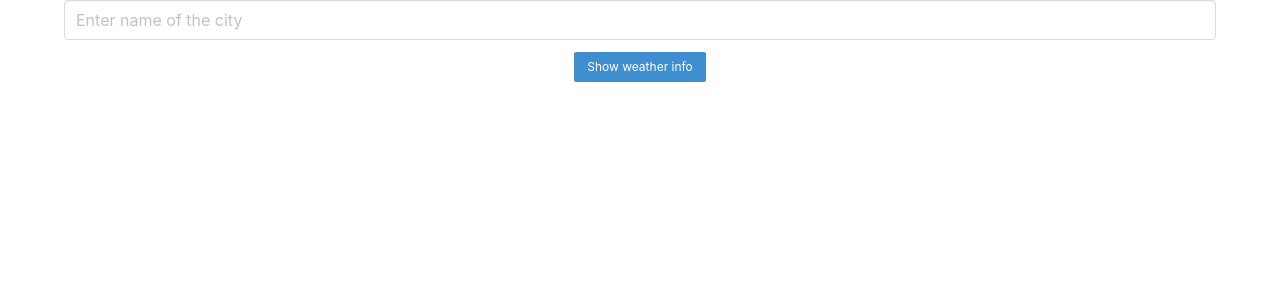
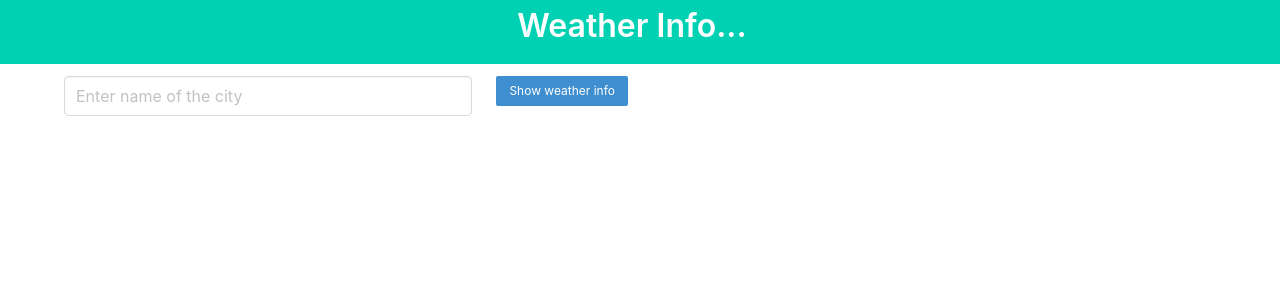
Before and after one commit to prasanna-emmadi/weather-app, a React (Create React App) app: page / in a window 1280 px wide. Shown: the top 300 px of the page. Built offline with nearby package versions, Linux system fonts and the light colour scheme; no server answers.

Commit message:
Adding header,half container components

```diff
--- a/src/App.js
+++ b/src/App.js
@@ -2,10 +2,12 @@ import "./App.css";
 import "bulma/css/bulma.min.css";
 import WeatherInfo from "./WeatherInfo";
 import ErrorBoundary from "./components/ErrorBoundary";
+import Header from "./components/Header";
 
 function App() {
   return (
     <div className="App">
+      <Header />
       <ErrorBoundary>
         <WeatherInfo />
       </ErrorBoundary>
--- a/src/WeatherInfo.js
+++ b/src/WeatherInfo.js
@@ -4,6 +4,7 @@ import TextInput from "./components/TextInput";
 import Button from "./components/Button";
 import Card from "./components/Card";
 import { getDailyForecast } from "./utils/api";
+import HalfContainer from "./components/HalfContainer";
 
 const WeatherInfo = () => {
   //const [showCard, setShowCard] = useState(false);
@@ -36,14 +37,24 @@ const WeatherInfo = () => {
   return (
     <div className="container">
       <form onSubmit={onSubmit}>
-        <div className="field">
+        <HalfContainer>
+          <div className="columns is-mobile">
+            <div className="column  field">
               <TextInput
                 value={value}
                 placeholder="Enter name of the city"
                 onChange={onChange}
               />
             </div>
-        <Button name="Show weather info" onClick={onClick} />
+            <div className="column is-narrow">
+              <Button
+                name="Show weather info"
+                onClick={onClick}
+                style={{ paddingTop: "10px" }}
+              />
+            </div>
+          </div>
+        </HalfContainer>
       </form>
       {data.map((item, index) => {
         let iconCode = item.WeatherIcon;
@@ -51,7 +62,11 @@ const WeatherInfo = () => {
           iconCode = "0" + iconCode;
         }
         const iconUrl = `https://developer.accuweather.com/sites/default/files/${iconCode}-s.png`;
-        return <Card key={index} cardImageUrl={iconUrl} />;
+        return (
+          <HalfContainer key={index}>
+            <Card cardImageUrl={iconUrl} />
+          </HalfContainer>
+        );
       })}
     </div>
   );
--- a/src/components/Button.js
+++ b/src/components/Button.js
@@ -8,7 +8,7 @@ const Button = (props) => {
   );
 };
 
-Button.props = {
+Button.propsTypes = {
   name: PropTypes.string.isRequired,
   onClick: PropTypes.func.isRequired,
 };
--- a/src/components/Card.js
+++ b/src/components/Card.js
@@ -35,7 +35,7 @@ const Card = (props) => {
   );
 };
 
-Card.props = {
+Card.propTypes = {
   cardImageUrl: PropTypes.string.isRequired,
   content: PropTypes.string,
   mediaContent: PropTypes.string,
--- /dev/null
+++ b/src/components/HalfContainer.js
@@ -0,0 +1,16 @@
+import PropTypes from "prop-types";
+
+const HalfContainer = (props) => {
+  return (
+    <div className="columns">
+      <div className="column">{props.children}</div>
+      <div className="column" />
+    </div>
+  );
+};
+
+HalfContainer.propTypes = {
+  children: PropTypes.element.isRequired,
+};
+
+export default HalfContainer;
--- /dev/null
+++ b/src/components/Header.js
@@ -0,0 +1,13 @@
+const Header = () => {
+  return (
+    <div className="tile is-ancestor">
+      <div className="tile">
+        <article className="tile is-child notification is-primary">
+          <p className="title">Weather Info...</p>
+        </article>
+      </div>
+    </div>
+  );
+};
+
+export default Header;
--- a/src/components/TextInput.js
+++ b/src/components/TextInput.js
@@ -12,7 +12,7 @@ const TextInput = (props) => {
   );
 };
 
-TextInput.props = {
+TextInput.propTypes = {
   value: PropTypes.string.isRequired,
   placeholder: PropTypes.string.isRequired,
   onChange: PropTypes.func.isRequired,
```
Lines whose indentation alone changed are shown as unchanged.
